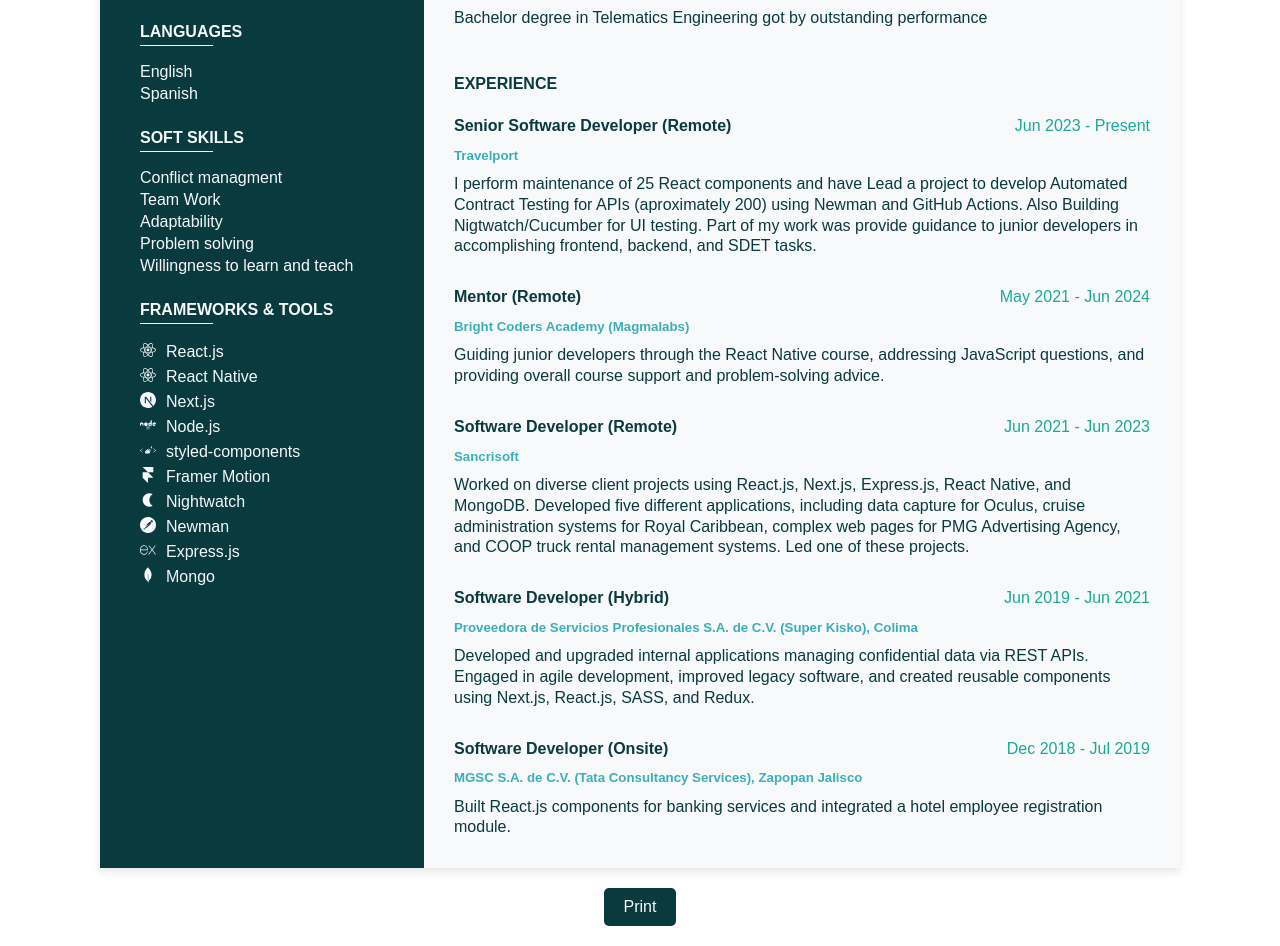
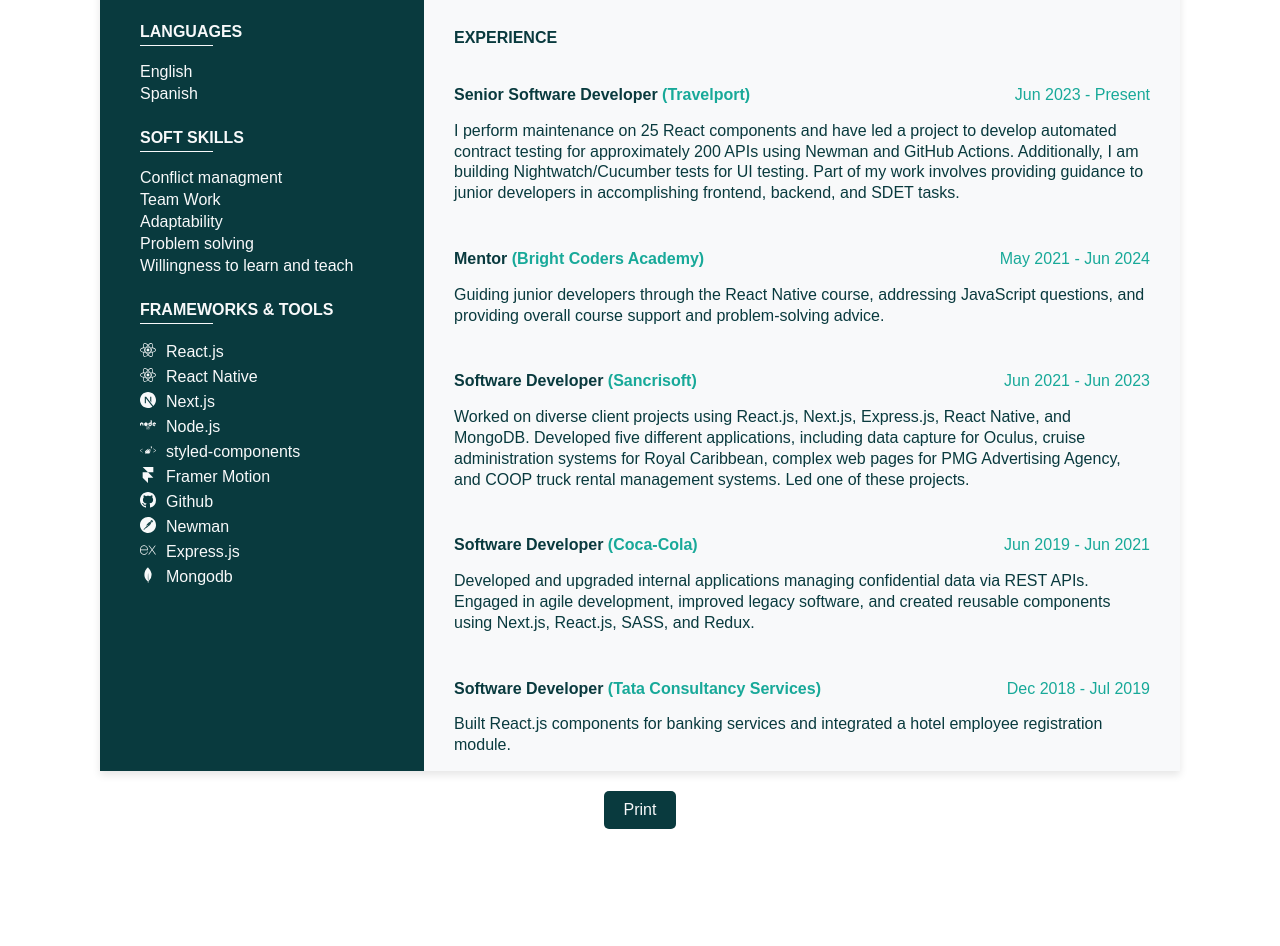
Before and after one commit to DemisRincon/resume-updated, a Next.js app: page / in a window 1280 px wide. Shown: the part 500-1446 px from the top of the page. After the commit the page ends 1349 px from the top, so only its background shows below. Built offline with nearby package versions, Linux system fonts and the light colour scheme.

Commit message:
minimal fixes

```diff
--- a/_components/PrincipalItem.tsx
+++ b/_components/PrincipalItem.tsx
@@ -8,12 +8,12 @@
   flex-direction: column;
   justify-content: start;
   align-items: space-between;
-  margin: 15px 30px;
+  margin: 0 30px;
   max-width: 100%;
   line-height: 1.3;
   @media print {
-    margin: 5px 30px;
-    line-height: 1;
+    margin: 0 30px;
+    line-height: 1.1;
   }
 `;
 
@@ -33,6 +33,10 @@
   display: flex;
   flex-direction: column;
   margin: 15px 0;
+  @media print {
+    font-size: 0.8rem;
+    margin: 10px 0;
+  }
 `;
 
 const PositionWrapper = styled.div`
@@ -40,19 +44,19 @@
   display: flex;
   justify-content: space-between;
   align-items: center;
-  margin: 0;
+  margin: 15px 0;
 
   span {
     color: ${colors.lightGreen};
   }
 `;
 
-const Enterprise = styled.h5`
+const Enterprise = styled.span`
   color: ${colors.lightBlue};
   margin: 10px 0;
-
   @media print {
-    font-size: 0.8rem;
+    font-size: 0.7rem;
+    margin: 5px 0;
   }
 `;
 
@@ -69,10 +73,13 @@
         list.map((item, index) => (
           <DetailsContainer key={index}>
             <PositionWrapper>
-              <b>{item.position}</b>
+              <b>
+                {item.position}
+                {` `}
+                <Enterprise>{`(${item.enterprise})`}</Enterprise>
+              </b>
               <span>{item.time}</span>
             </PositionWrapper>
-            <Enterprise>{item.enterprise}</Enterprise>
             <p>{item.description}</p>
           </DetailsContainer>
         ))}
--- a/_lib/data/about.ts
+++ b/_lib/data/about.ts
@@ -4,7 +4,8 @@
 const about: MainSectionInterface = {
   title: "ABOUT ME",
   icon: FaRebel,
-  description: `Currently working for a U.S. contractor, I have utilized several frameworks, including React.js, Next.js, Express.js, and React Native, as well as databases like MongoDB. My hobbies include playing video games, playing Magic: The Gathering (MTG), and teaching JavaScript to other developers as a volunteer at Bright Coders Academy.`,
+  description: `
+I'm a passionate Software Developer with over six years of experience in building dynamic web applications. I have participated in the development of applications for various industries, leading significant projects. Proficient in React.js, Next.js, Node.js, Express.js, and MongoDB. My hobbies include playing video games, playing Magic: The Gathering (MTG), and volunteering as a JavaScript instructor at Bright Coders Academy.`,
 };
 
 export default about;
--- a/_lib/data/education.ts
+++ b/_lib/data/education.ts
@@ -7,7 +7,7 @@
   list: [
     {
       position: "React Native Developer",
-      enterprise: "Bright Coders Academy (Magmalabs)",
+      enterprise: "Bright Coders Academy",
       time: "2021",
       description: "Full course for React Native Developer.",
       tasks: [
--- a/_lib/data/experience.ts
+++ b/_lib/data/experience.ts
@@ -4,38 +4,36 @@
   title: "EXPERIENCE",
   list: [
     {
-      position: "Senior Software Developer (Remote)",
+      position: "Senior Software Developer",
       enterprise: "Travelport",
       time: "Jun 2023 - Present",
       description:
-        "I perform maintenance of 25 React components and have Lead a project to develop Automated Contract Testing for APIs (aproximately 200) using Newman and GitHub Actions. Also Building Nigtwatch/Cucumber for UI testing. Part of my work was provide guidance to junior developers in accomplishing frontend, backend, and SDET tasks.",
+        "I perform maintenance on 25 React components and have led a project to develop automated contract testing for approximately 200 APIs using Newman and GitHub Actions. Additionally, I am building Nightwatch/Cucumber tests for UI testing. Part of my work involves providing guidance to junior developers in accomplishing frontend, backend, and SDET tasks.",
     },
     {
-      position: "Mentor (Remote)",
-      enterprise: "Bright Coders Academy (Magmalabs)",
+      position: "Mentor",
+      enterprise: "Bright Coders Academy",
       time: "May 2021 - Jun 2024",
       description:
         "Guiding junior developers through the React Native course, addressing JavaScript questions, and providing overall course support and problem-solving advice.",
     },
     {
-      position: "Software Developer (Remote)",
+      position: "Software Developer",
       enterprise: "Sancrisoft",
       time: "Jun 2021 - Jun 2023",
       description:
         "Worked on diverse client projects using React.js, Next.js, Express.js, React Native, and MongoDB. Developed five different applications, including data capture for Oculus, cruise administration systems for Royal Caribbean, complex web pages for PMG Advertising Agency, and COOP truck rental management systems. Led one of these projects.",
     },
     {
-      position: "Software Developer (Hybrid)",
-      enterprise:
-        "Proveedora de Servicios Profesionales S.A. de C.V. (Super Kisko), Colima",
+      position: "Software Developer",
+      enterprise: "Coca-Cola",
       time: "Jun 2019 - Jun 2021",
       description:
         "Developed and upgraded internal applications managing confidential data via REST APIs. Engaged in agile development, improved legacy software, and created reusable components using Next.js, React.js, SASS, and Redux.",
     },
     {
-      position: "Software Developer (Onsite)",
-      enterprise:
-        "MGSC S.A. de C.V. (Tata Consultancy Services), Zapopan Jalisco",
+      position: "Software Developer",
+      enterprise: "Tata Consultancy Services",
       time: "Dec 2018 - Jul 2019",
       description:
         "Built React.js components for banking services and integrated a hotel employee registration module.",
--- a/_lib/data/frameworksAndTools.ts
+++ b/_lib/data/frameworksAndTools.ts
@@ -7,8 +7,8 @@
   SiExpress,
   SiMongodb,
 } from "react-icons/si";
-import { MdNightlight } from "react-icons/md";
 import { SideItemInterface } from "../interfaceses";
+import { BsGithub } from "react-icons/bs";
 
 const frameworksTools: SideItemInterface = {
   name: "FRAMEWORKS & TOOLS",
@@ -19,10 +19,10 @@
     { title: "Node.js", icon: FaNode },
     { title: "styled-components", icon: SiStyledcomponents },
     { title: "Framer Motion", icon: SiFramer },
-    { title: "Nightwatch", icon: MdNightlight },
+    { title: "Github", icon: BsGithub },
     { title: "Newman", icon: SiPostman },
     { title: "Express.js", icon: SiExpress },
-    { title: "Mongo", icon: SiMongodb },
+    { title: "Mongodb", icon: SiMongodb },
   ],
 };
 
```
